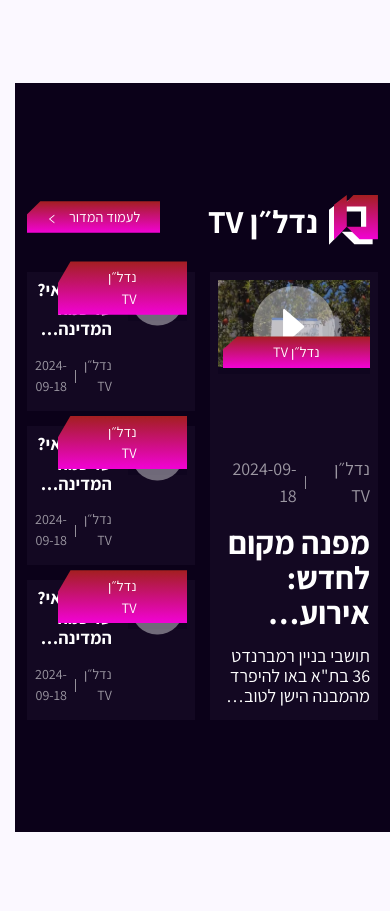
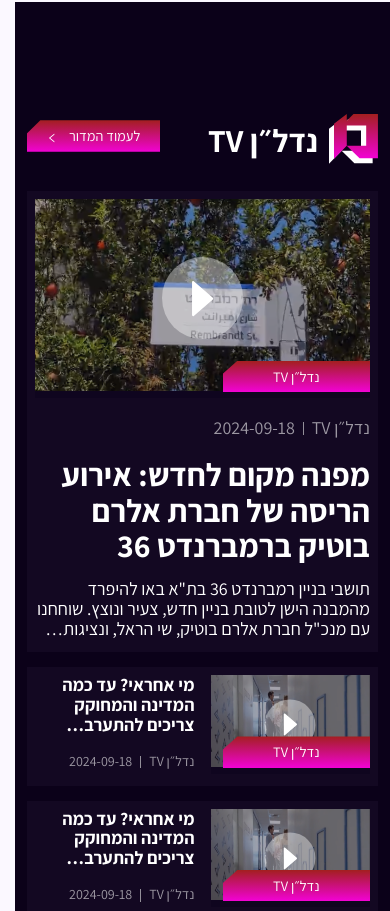
Before and after one commit to dorhakim100/wizoo-news, a Vue app: page / in a window 390 px wide. Shown: the part 8133-9044 px from the top of the page. Built offline with nearby package versions, Linux system fonts and the light colour scheme.

Commit message:
Add more accurate vod center mobile and responsive support

```diff
--- a/src/components/vod/VideoCard.vue
+++ b/src/components/vod/VideoCard.vue
@@ -111,5 +111,11 @@
   p {
     font-size: 18px;
   }
+
+  @media (max-width: 800px) {
+    .text-container {
+      align-self: stretch;
+    }
+  }
 }
 </style>
--- a/src/components/vod/VodDashboard.vue
+++ b/src/components/vod/VodDashboard.vue
@@ -56,6 +56,10 @@
       .video-card-container:first-child {
         grid-row: 1/-1;
       }
+
+      @media (max-width: 800px) {
+        grid-template-columns: 1fr;
+      }
     }
   }
 }
--- a/src/styles/basics/_base.scss
+++ b/src/styles/basics/_base.scss
@@ -42,7 +42,7 @@
       margin: 81px auto;
       @media (max-width: 1216px) {
         // max-width: 100vw;
-        // margin: 0 auto;
+        margin: 0 auto;
       }
     }
   }
```
